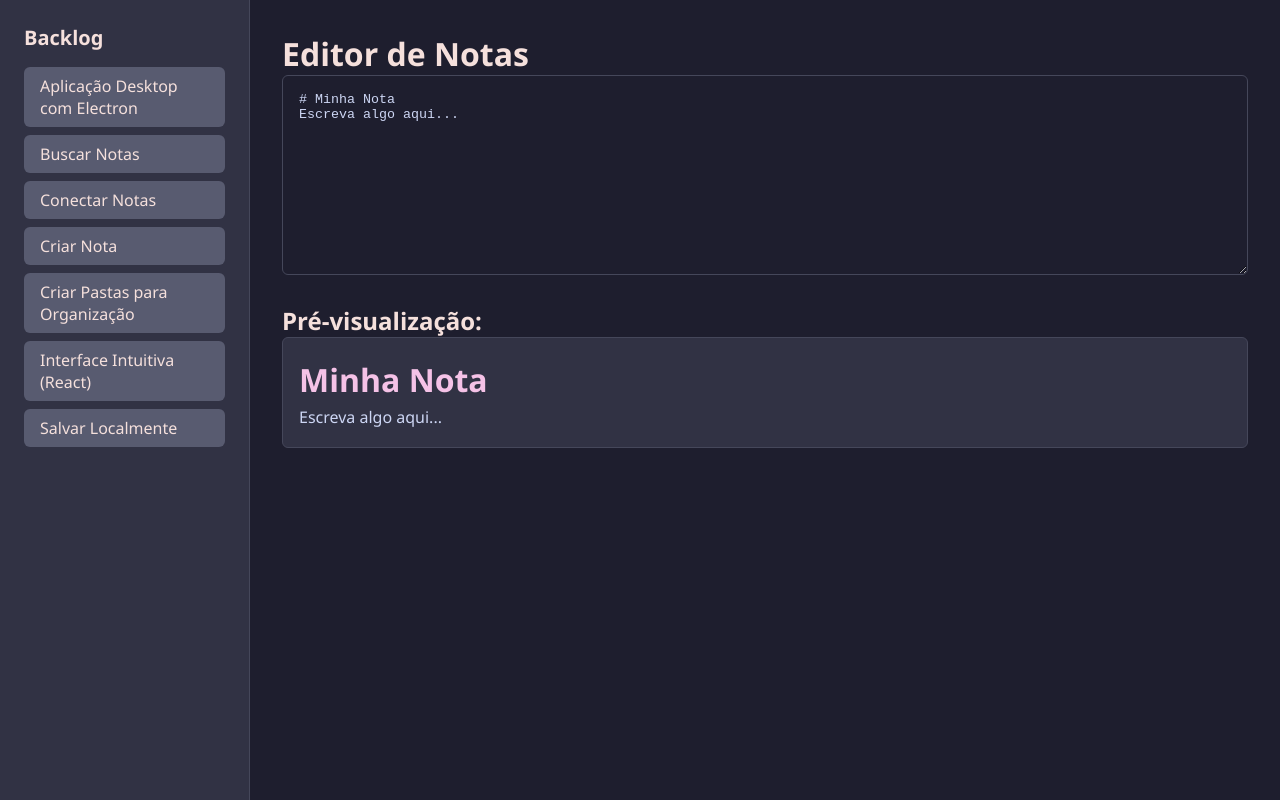
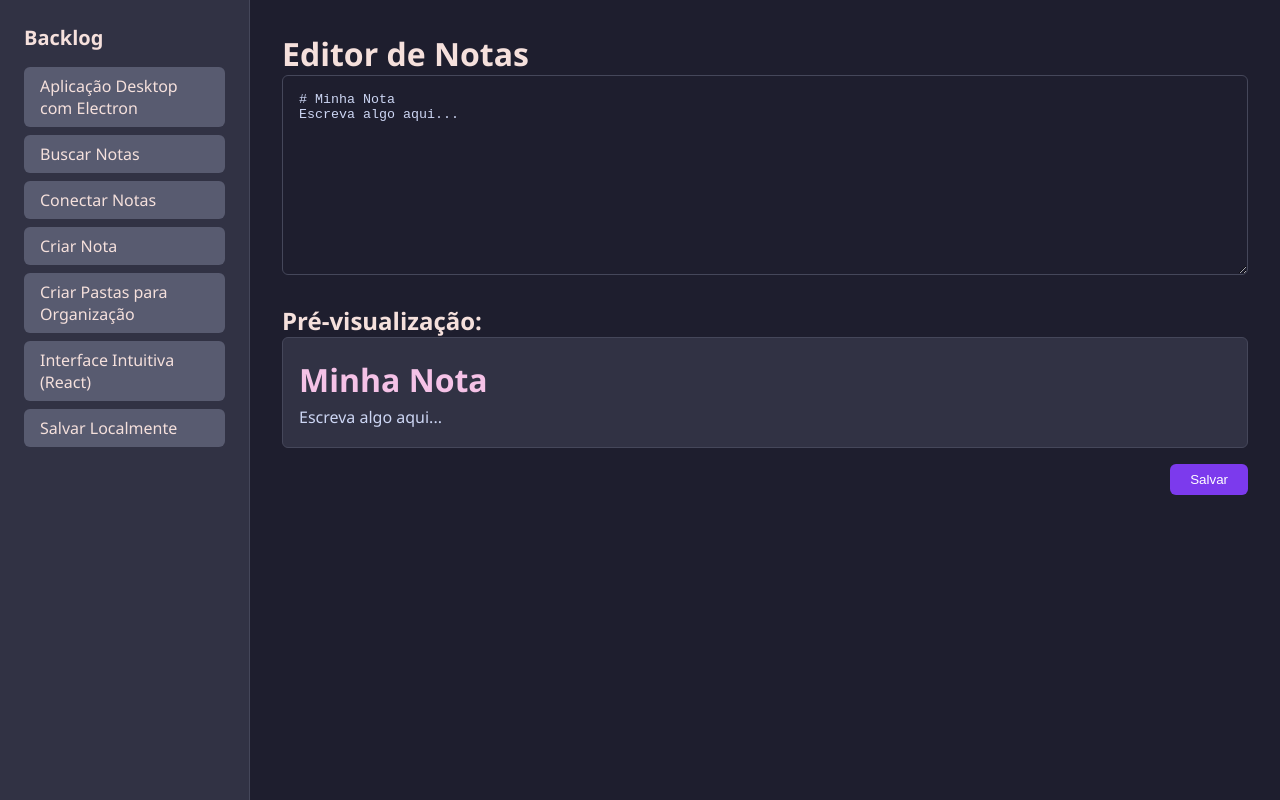
Before and after one commit to MarcioHTCampos2/project-basalt, a React (Vite) app: page / in a window 1280 px wide. Built offline with nearby package versions, Linux system fonts and the light colour scheme.

Commit message:
botão salvar nota

```diff
--- a/src/index.css
+++ b/src/index.css
@@ -95,3 +95,19 @@
     border-radius: 4px;
     font-family: monospace;
   }
+  .save-button {
+    background-color: #7c3aed; /* roxo obsidian */
+    color: white;
+    padding: 0.5rem 1.25rem;
+    border: none;
+    border-radius: 0.375rem;
+    font-weight: 500;
+    transition: all 0.2s ease-in-out;
+    float: right;
+    margin-top: 1rem;
+  }
+
+  .save-button:hover {
+    background-color: #6d28d9;
+    transform: scale(1.03);
+  }
--- a/src/pages/NotePage.jsx
+++ b/src/pages/NotePage.jsx
@@ -1,3 +1,4 @@
+// src/pages/NotePage.jsx
 import React, { useState } from 'react';
 import ReactMarkdown from 'react-markdown';
 import { parseNoteLinks } from '../utils/linkParser';
@@ -7,20 +8,32 @@ export default function NotePage() {
 
   const handleChange = (e) => setNote(e.target.value);
 
+  const handleSave = () => {
+    localStorage.setItem('minhaNota', note);
+    alert('Nota salva com sucesso!');
+  };
+
   const renderedNote = parseNoteLinks(note);
 
   return (
-    <div>
+    <div className="p-4 max-w-3xl mx-auto">
       <h1 className="text-2xl font-bold mb-4">Editor de Notas</h1>
+
       <textarea
         className="w-full h-48 p-2 border rounded mb-4"
         value={note}
         onChange={handleChange}
       />
+
       <h2 className="text-xl font-semibold mb-2">Pré-visualização:</h2>
-      <div className="prose bg-gray-100 p-4 rounded">
+      <div className="prose bg-gray-100 p-4 rounded mb-4">
         <ReactMarkdown>{renderedNote}</ReactMarkdown>
       </div>
+
+      <button onClick={handleSave} className="save-button">
+  Salvar
+</button>
+
     </div>
   );
 }
```
Also changed, not shown: tailwind.config.js (added, +10 -0 lines).
